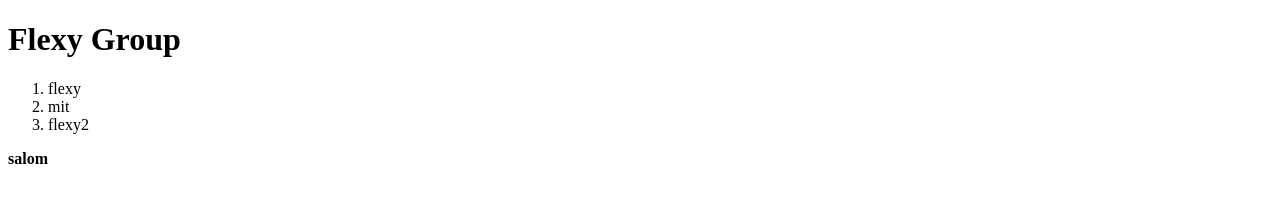
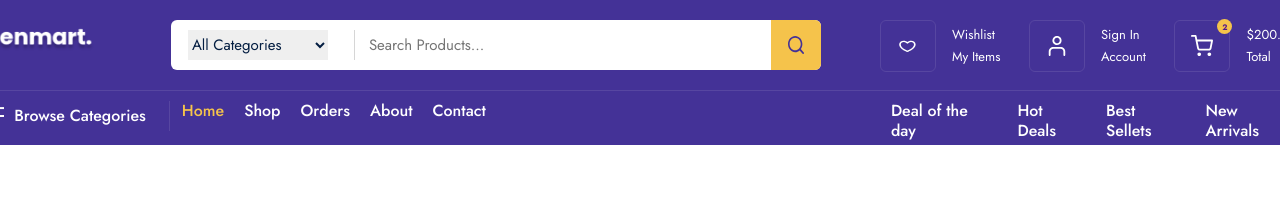
Before and after one commit to shahboz94/zenmart-loyiha, a plain HTML site: page index.html in a window 1280 px wide. Drawn offline with Linux system fonts and the light colour scheme.

Commit message:
Navbar publish qildim

```diff
--- a/index.html
+++ b/index.html
@@ -3,15 +3,103 @@
 <head>
     <meta charset="UTF-8">
     <meta name="viewport" content="width=device-width, initial-scale=1.0">
-    <title>Document</title>
+    <title>Zenmart</title>
+    <link rel="preconnect" href="https://fonts.googleapis.com">
+<link rel="preconnect" href="https://fonts.gstatic.com" crossorigin>
+<link href="https://fonts.googleapis.com/css2?family=Jost:ital,wght@0,100..900;1,100..900&family=Open+Sans:ital,wght@0,300..800;1,300..800&family=Poppins:ital,wght@0,100;0,200;0,300;0,400;0,500;0,600;0,700;0,800;0,900;1,100;1,200;1,300;1,400;1,500;1,600;1,700;1,800;1,900&display=swap" rel="stylesheet">
+    <link rel="stylesheet" href="public/css/command.css">
+    <link rel="stylesheet" href="public/css/home.css">
 </head>
 <body>
-    <h1>Flexy Group</h1>
-    <ol>
-        <li>flexy</li>
-        <li>mit</li>
-        <li>flexy2</li>
-    </ol>
-    <strong>salom</strong>
+    <div class="navbar_frame">
+        <div class="container">
+            <div class="navbar_top">
+                <a href="">
+                    <img src="public/images/logo.png" alt="">
+                </a>
+                <div class="nav_search_frame">
+                    <div class="search_box">
+                        <div class="category_list">
+                            <select>
+                                <option value="" selected>All Categories</option>
+                                <option value="">Computer</option>
+                            </select>
+                        </div>
+                        <input type="search" placeholder="Search Products...">
+                    </div>
+                    <div class="search_icon_box">
+                        <img src="public/images/search.svg" alt="">
+                    </div>
+                </div>
+                <div class="nav_top_menu">
+                    <a href="">
+                        <div class="top_menu_box">
+                            <div class="box_icon_box">
+                                <img src="public/images/heart 1.svg" alt="">
+                            </div>
+                            <div class="box_info_box">
+                                <span>Wishlist</span>
+                                <strong>My Items</strong>
+                            </div>
+                        </div>
+                    </a>
+                    <a href="">
+                        <div class="top_menu_box">
+                            <div class="box_icon_box">
+                                <img src="public/images/profile 1.svg" alt="">
+                            </div>
+                            <div class="box_info_box">
+                                <span>Sign In</span>
+                                <strong>Account</strong>
+                            </div>
+                        </div>
+                    </a>
+                    <a href="">
+                        <div class="top_menu_box">
+                            <div class="box_icon_box">
+                                    <div class="basket_count">2</div>
+                                <img src="public/images/shopping-cart 1.svg" alt="">
+                            </div>
+                            <div class="box_info_box">
+                                <span>$200.99</span>
+                                <strong>Total</strong>
+                            </div>
+                        </div>
+                    </a>
+                </div>
+            </div>
+            <div class="navbar_bott">
+                <div class="navbar_bott_menu_box">
+                    <div class="browse_box">
+                        <img src="public/images/browse.svg" alt="">
+                        <span> Browse Categories</span>
+                    </div>
+                    <div class="navbar_route_menu">
+                        <div class="route_menu">
+                            <a href="" class="active">Home</a>
+                        </div>
+                        <div class="route_menu">
+                            <a href="">Shop</a>
+                        </div>
+                        <div class="route_menu">
+                            <a href="">Orders</a>
+                        </div>
+                        <div class="route_menu">
+                            <a href="">About</a>
+                        </div>
+                        <div class="route_menu">
+                            <a href="">Contact</a>
+                        </div>
+                    </div>
+                    <div class="sorting_menu">
+                        <span>Deal of the day</span>
+                        <span>Hot Deals</span>
+                        <span>Best Sellets</span>
+                        <span>New Arrivals</span>
+                    </div>
+                </div>
+            </div>
+        </div>
+    </div>
 </body>
 </html>
--- /dev/null
+++ b/public/css/command.css
@@ -0,0 +1,277 @@
+.navbar_frame {
+    position: relative;
+    width: 100%;
+    height: 145px;
+    display: flex;
+    flex-direction: row;
+    justify-content: center;
+    background-color: #443297;
+}
+
+.container {
+    position: relative;
+    padding: 20px 0px 14px;
+    width: 1320px;
+    height: auto;
+    display: flex;
+    flex-direction: column;
+}
+
+.navbar_top {
+    width: 100%;
+    height: 50px;
+
+    display: flex;
+    flex-direction: row;
+}
+
+.navbar_top > a img {
+    margin-right: 76px;
+    height: 36px;
+}
+
+.navbar_top .nav_search_frame {
+ width: 650px;
+ height: 50px;
+
+ display: flex;
+ flex-direction: row;
+ align-items: center;background-color: #fff;
+ border-radius: 6px;
+}
+
+.navbar_top .search_box {
+    padding: 10px 17px;
+    width: auto;
+    height: auto;
+
+    display: flex;
+    flex-direction: row;
+    align-items: center;
+}
+
+.search_box .category_list {
+    width: 166px;
+    height: 30px;
+
+    display: flex;
+    flex-direction: row;
+    align-items: center;
+
+    border-right: 1px solid rgb(214, 214, 214);
+}
+
+.category_list select {
+    width: 140px;
+    height: 30px;
+
+    border: none;
+    outline: none;
+
+    font-family: "Jost";
+    font-style: normal;
+    font-weight: 400;
+    font-size: 15px;
+    line-height: 22px;
+    color: #041e42;
+}
+
+.search_box input {
+    margin-left: 12px;
+    width: 387px;
+    height: 22px;
+
+    border: none;
+    outline: none;
+
+    font-family: "Jost";
+    font-style: normal;
+    font-weight: 400;
+    font-size: 15px;
+    line-height: 22px;
+    color: #626974;
+}
+
+.nav_search_frame .search_icon_box {
+    width: 50px;
+    height: 50px;
+
+    display: flex;
+    justify-content: center;
+    align-items: center;
+    background-color: #f5c34b;
+    border-radius: 0px 6px 6px 0px;
+}
+
+.search_icon_box{
+    width: 20px;
+    height: 20px;
+}
+
+.navbar_top .nav_top_menu {
+    margin-left: 59px;
+    width: 416px;
+    height: 50px;
+
+    display: flex;
+    flex-direction: row;
+    justify-content: space-between;
+}
+
+.nav_top_menu .top_menu_box {
+    display: flex;
+    flex-direction: row;
+    align-items: center;
+    cursor: pointer;
+}
+.top_menu_box .box_icon_box {
+    position: relative;
+    margin-right: 16px;
+    width: 54px;
+    height: 50px;
+
+    display: flex;
+    justify-content: center;
+    align-items: center;
+
+    border: 1px solid #5746a1;
+    border-radius: 6px;
+}
+
+.box_icon_box img {
+    width: 22px;
+    height: 22px;
+}
+
+.top_menu_box .box_info_box {
+    display: flex;
+    flex-direction: column;
+}
+
+.box_info_box span {
+    font-family: "Jost";
+    font-style: normal;
+    font-weight: 400;
+    font-size: 13px;
+    line-height: 22px;
+    color: #fff;
+}
+
+.box_info_box strong {
+    font-family: "Jost";
+    font-style: normal;
+    font-weight: 400;
+    font-size: 13px;
+    line-height: 22px;
+    color: #fff;
+}
+
+.box_icon_box .basket_count {
+    position: absolute;
+    width: 15px;
+    height: 15px;
+    top: -2px;
+    right: -3px;
+
+    display: flex;
+    align-items: center;
+    justify-content: center;
+
+    background-color: #f5c34b;
+    border-radius: 50%;
+
+    font-family: "Jost";
+    font-style: normal;
+    font-weight: 700;
+    font-size: 8px;
+    line-height: 10px;
+
+}
+.navbar_bott {
+    margin-top: 20px;
+    width: 100%;
+    height: 40px;
+
+    display: flex;
+    flex-direction: row;
+    border-top: 1px solid#5746a1;
+}
+
+.navbar_bott .navbar_bott_menu_box {
+    margin-top: 10px;
+    width: auto;
+    height: auto;
+
+    display: flex;
+    flex-direction: row;
+}
+
+.navbar_bott_menu_box .browse_box {
+    width: 185px;
+    height: 30px;
+
+    display: flex;
+    flex-direction: row;
+    align-items: center;
+    border-right: 1px solid #5746a1;
+}
+
+.browse_box img {
+    margin-right: 10px;
+    width: 20px;
+    height: 18px;
+}
+
+.browse_box span {
+
+    font-family: "Jost";
+    font-style: normal;
+    font-weight: 500;
+    font-size: 16px;
+    line-height: 20px;
+     color: #ffffff;
+}
+
+.navbar_bott_menu_box .navbar_route_menu {
+    margin-left: 12px;
+    width: 690px;
+
+    display: flex;
+    flex-direction: row;
+}
+
+.navbar_route_menu .route_menu {
+    margin-right: 20px;
+    width: auto;
+    height: 41px;
+
+    display: flex;
+}
+
+.route_menu a {
+    font-family: "Jost";
+    font-style: normal;
+    font-weight: 500;
+    font-size: 16px;
+    line-height: 20px;
+    color: #ffffff;
+}
+
+.route_menu a.active {
+    color: #f5c34b;
+}
+
+.navbar_bott_menu_box .sorting_menu {
+    display: flex;
+    flex-direction: row;
+}
+
+.sorting_menu span {
+    margin-left: 20px;
+    font-family: "Jost";
+    font-style: normal;
+    font-weight: 500;
+    font-size: 16px;
+    line-height: 20px;
+    color: #ffffff;
+}
--- /dev/null
+++ b/public/css/home.css
@@ -0,0 +1,12 @@
+body {
+    margin: 0;
+    padding: 0;
+}
+
+a {
+    text-decoration: none;
+}
+
+p {
+    margin: 0;
+}
```
Also changed, not shown: public/images/browse.svg (added), public/images/heart 1.svg (added), public/images/logo.png (added), public/images/profile 1.svg (added), public/images/search.svg (added), public/images/shopping-cart 1.svg (added), 4 other files.
